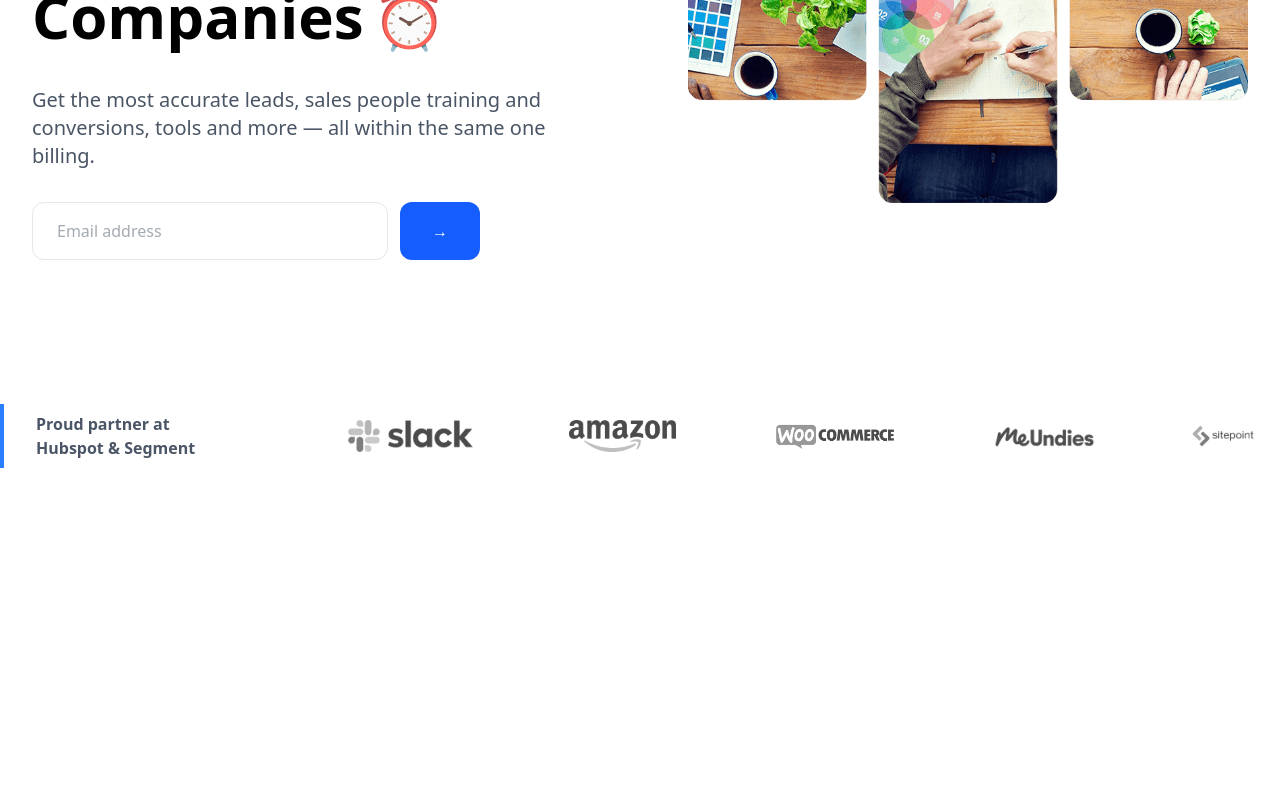
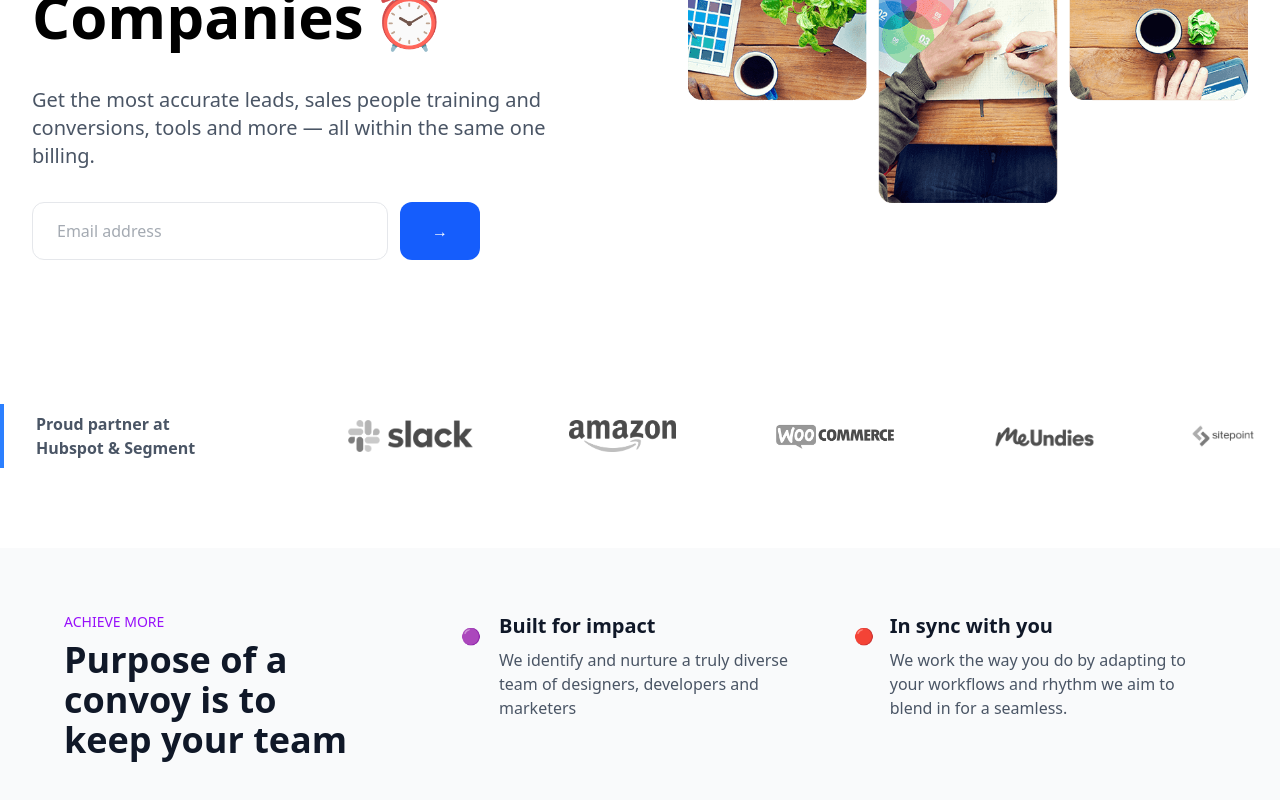
Before and after one commit to Amansoni045/StartupSprint, a React (Vite) app: page / in a window 1280 px wide. Shown: the part 569-1369 px from the top of the page. Before the commit the page ends 1117 px from the top, so only its background shows below. Built offline with nearby package versions, Linux system fonts and the light colour scheme.

Commit message:
competed purpose section

```diff
--- a/src/App.jsx
+++ b/src/App.jsx
@@ -2,6 +2,7 @@
 import Navbar from './components/Navbar'
 import Hero from './components/hero'
 import CompanyLogo from './components/CompanyLogo'
+import PurposeSection from './components/PurposeSection.jsx'
 
 
 function App() {
@@ -12,6 +13,7 @@
         <Navbar/>
         <Hero />
         <CompanyLogo />
+        <PurposeSection />
       </div>
     </main>
   )
--- /dev/null
+++ b/src/components/PurposeSection.jsx
@@ -0,0 +1,51 @@
+const PurposeSection = () => {
+    const features = [
+      {
+        icon: "🟣",
+        title: "Built for impact",
+        description: "We identify and nurture a truly diverse team of designers, developers and marketers"
+      },
+      {
+        icon: "🔴",
+        title: "In sync with you",
+        description: "We work the way you do by adapting to your workflows and rhythm we aim to blend in for a seamless."
+      }
+    ];
+
+    return (
+      <section id="about" className="w-full bg-gray-50 py-16 px-4 md:px-8">
+        <div className="max-w-6xl mx-auto">
+          <div className="grid md:grid-cols-3 grid-cols-1 gap-8">
+            <div>
+              <div className="text-sm text-purple-600 font-medium mb-2">
+                ACHIEVE MORE
+              </div>
+              <h2 className="text-3xl md:w-4/5 md:text-4xl font-bold text-gray-900">
+                Purpose of a convoy is to keep your team
+              </h2>
+            </div>
+
+            <div className="col-span-2 grid grid-cols-1 md:grid-cols-2 justify-between gap-8">
+              {features.map((feature, index) => (
+                <div key={index} className="flex items-start space-x-4">
+                  <div className="w-12 h-12 flex items-center justify-center rounded-lg">
+                    {feature.icon}
+                  </div>
+                  <div>
+                    <h3 className="text-xl font-semibold text-gray-900 mb-2">
+                      {feature.title}
+                    </h3>
+                    <p className="text-gray-600">
+                      {feature.description}
+                    </p>
+                  </div>
+                </div>
+              ))}
+            </div>
+          </div>
+        </div>
+      </section>
+    );
+  };
+
+  export default PurposeSection;
```
